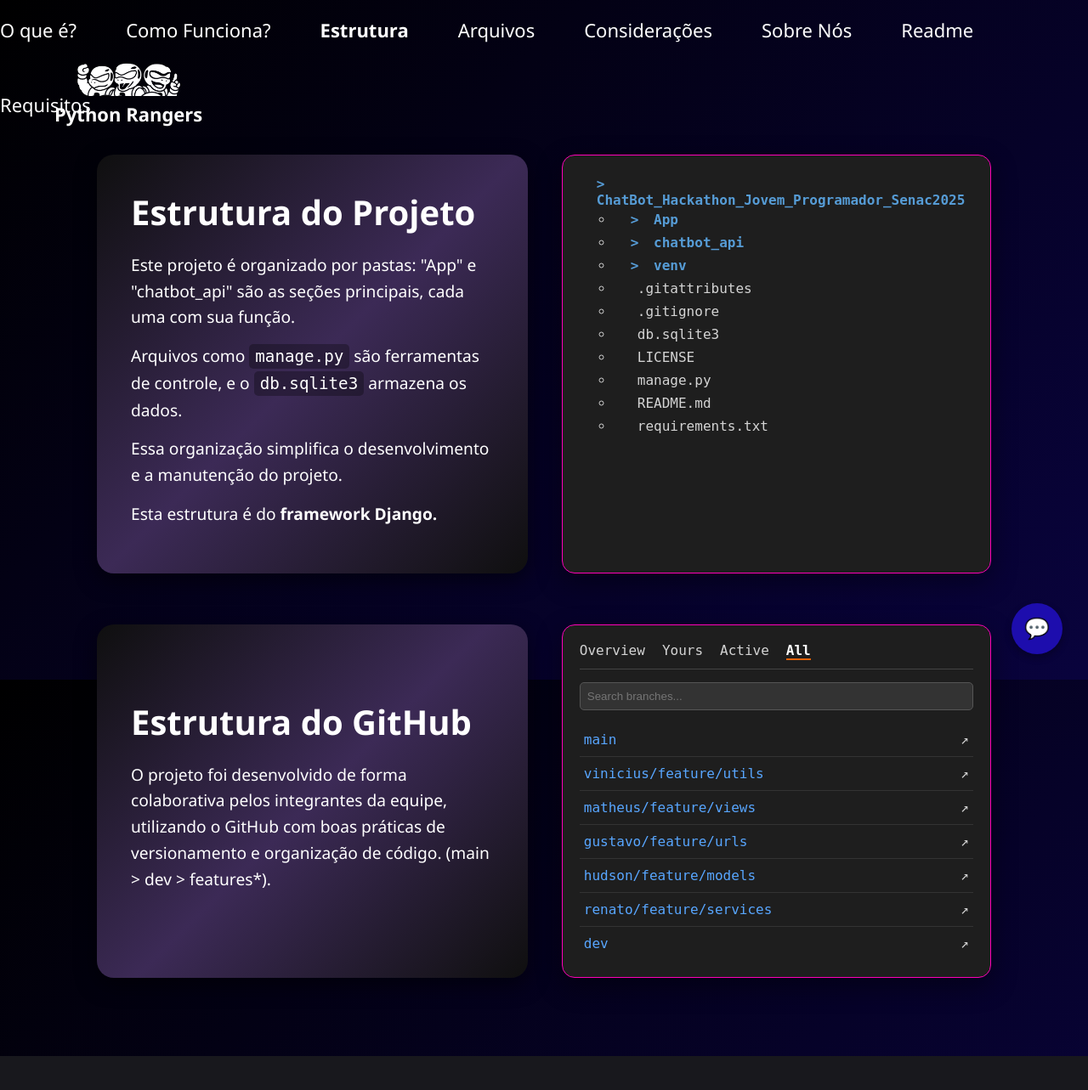
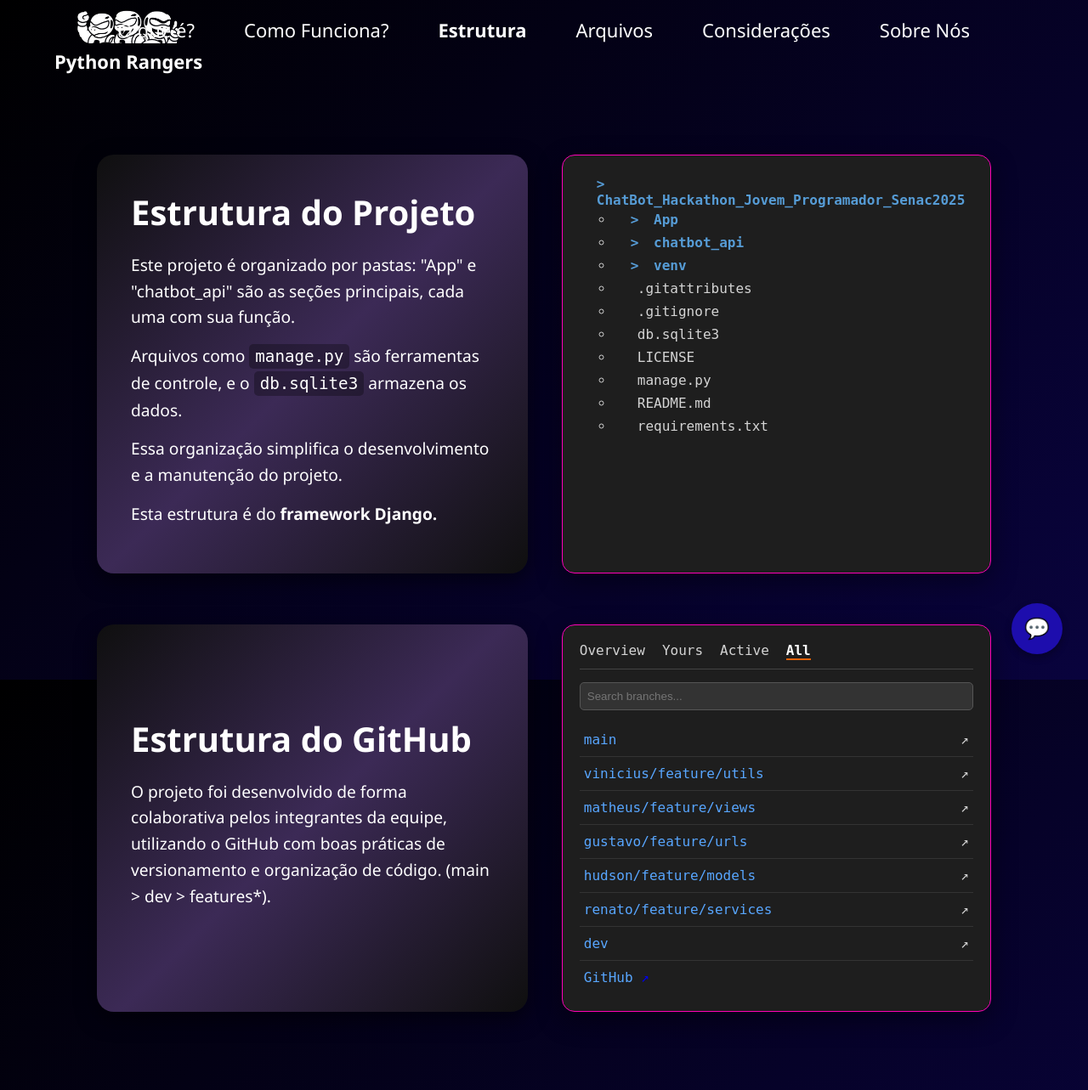
Before and after one commit to HudsonFranco/Prototipo-ADA, a Django app: page /componentes-chaves/ in a window 1280 px wide. Shown: the whole page at 85% size. Before the commit the page ends 1243 px from the top, so only its background shows below. Run offline with Django 5.2, Linux system fonts and the light colour scheme; some libraries are stand-ins or nearby versions.

Commit message:
final
commit final

```diff
--- a/chatbot_api/templates/chatbot_app/componentes_chaves.html
+++ b/chatbot_api/templates/chatbot_app/componentes_chaves.html
@@ -6,6 +6,10 @@
     background: linear-gradient(135deg, #000000 0%, #09033d 100%);
     background-attachment: fixed;
     color: #fff;
+  }
+
+  a {
+    text-decoration: none;
   }
 
   .page-container {
@@ -194,6 +198,7 @@
             <li><span class="branch-name">hudson/feature/models</span> <span class="icon-link"></span></li>
             <li><span class="branch-name">renato/feature/services</span> <span class="icon-link"></span></li>
             <li><span class="branch-name">dev</span> <span class="icon-link"></span></li>
+            <li><a href="https://github.com/HudsonFranco/Prototipo-ADA" target="_blank" rel="noopener noreferrer"><span class="branch-name">GitHub</span> <span class="icon-link"></span></a></li>
         </ul>
     </div>
   </div>
--- a/chatbot_api/templates/chatbot_app/index.html
+++ b/chatbot_api/templates/chatbot_app/index.html
@@ -356,20 +356,6 @@
             <a href="{% url 'chatbot_app:sobre_nos' %}">Sobre Nós</a>
           {% endif %}
         </li>
-        <li>
-          {% if request.resolver_match.url_name == 'readme' %}
-            <strong><a href="{% url 'chatbot_app:readme' %}">Readme</a></strong>
-          {% else %}
-            <a href="{% url 'chatbot_app:readme' %}">Readme</a>
-          {% endif %}
-        </li>
-        <li>
-          {% if request.resolver_match.url_name == 'doc' %}
-            <strong><a href="{% url 'chatbot_app:doc' %}">Requisitos</a></strong>
-          {% else %}
-            <a href="{% url 'chatbot_app:doc' %}">Requisitos</a>
-          {% endif %}
-        </li>
       </ul>
     </nav>
 
```
Also changed, not shown: chatbot_api/static/logo-python-rangers3.png, chatbot_api/static/logo-python-rangersx.png (added), 3 other files.
